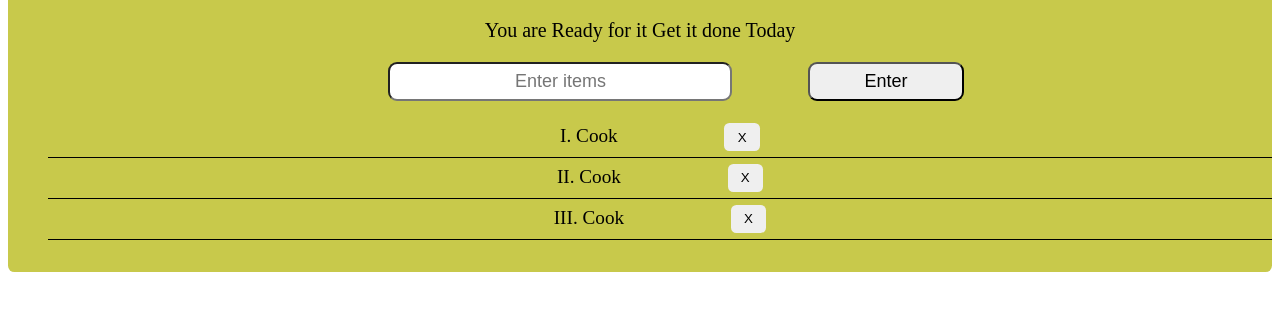
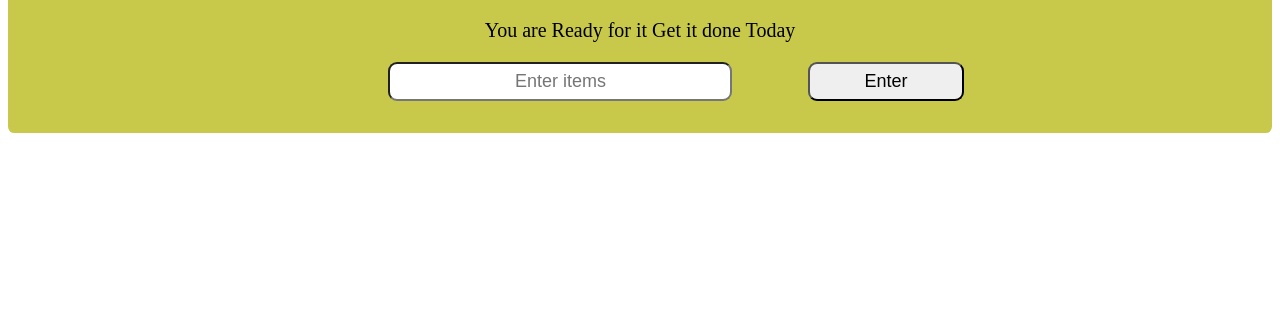
Before and after one commit to otinabrayo/shoppinglist, a plain HTML site: page index.html in a window 1280 px wide. Shown: the part 61-372 px from the top of the page. Drawn offline with Linux system fonts and the light colour scheme.

Commit message:
Update index.html

```diff
--- a/index.html
+++ b/index.html
@@ -14,9 +14,6 @@
         <input id="input" type="text" placeholder="Enter items">
         <button id="enter">Enter</button>
         <ul>
-            <li>cook</li>
-            <li>cook</li>
-            <li>cook</li>
         </ul>
     </div>
     <script type="text/javascript" src="./style.js"></script>
```
